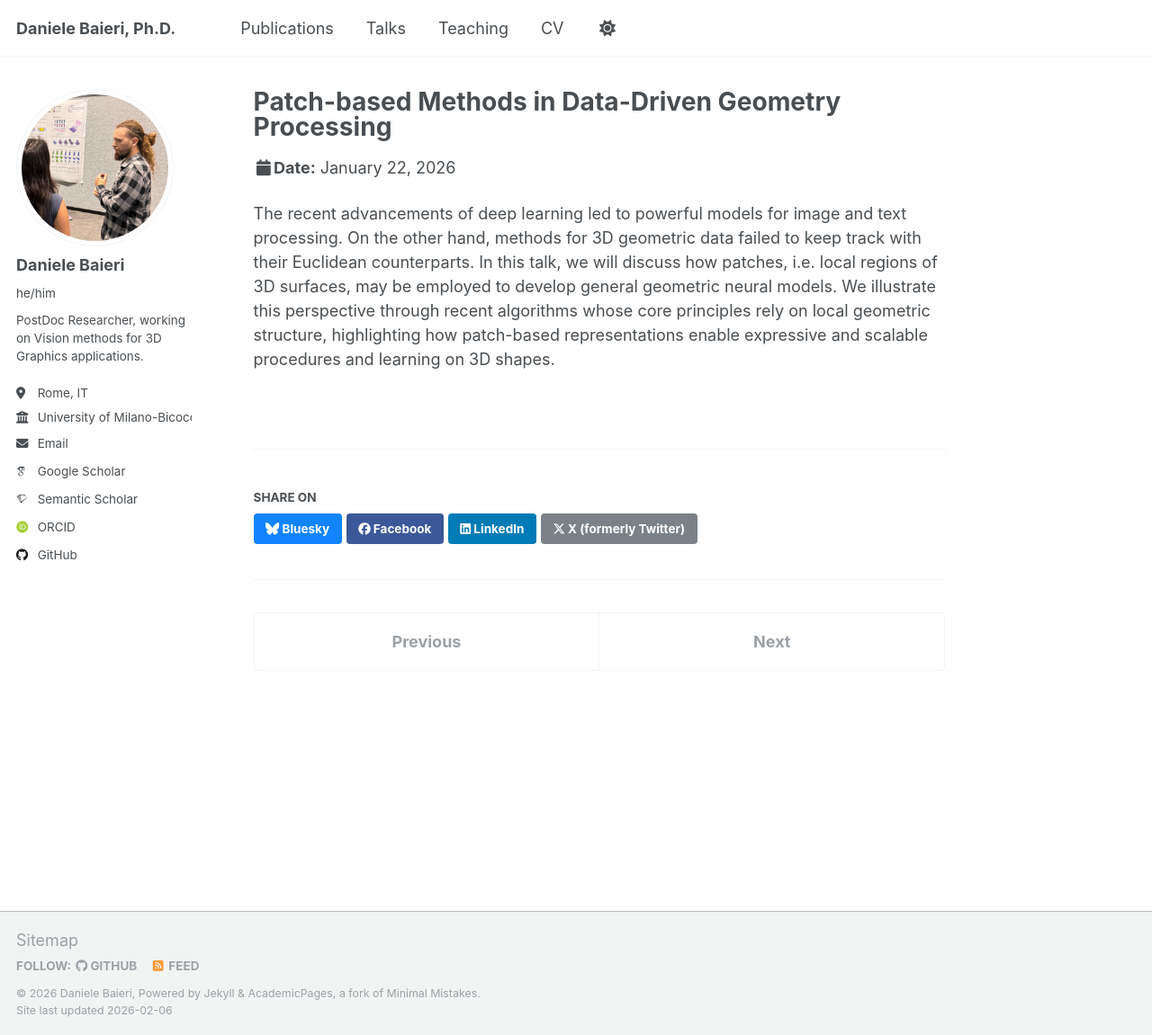
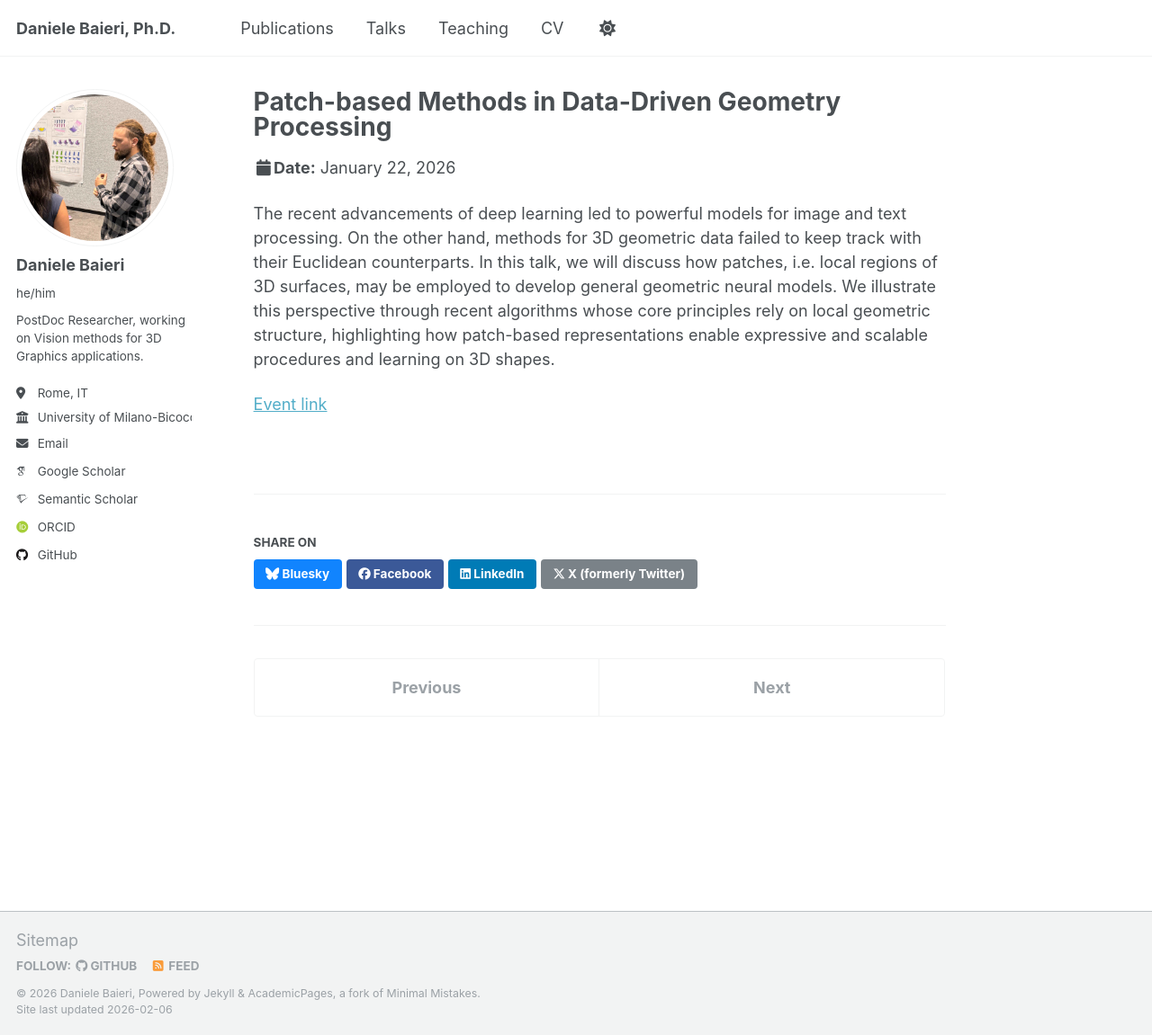
Before and after one commit to dbaieri/dbaieri.github.io, a Jekyll site: the page built from _talks/talk-polimi.md, in a window 1280 px wide and 1151 px high. Shown: the whole window at 90% size. Built offline with Jekyll 4.4.1, drawn with Linux system fonts in a browser that asks for light colours; some web fonts are replaced.

Commit message:
add talk link

```diff
--- a/_talks/talk-polimi.md
+++ b/_talks/talk-polimi.md
@@ -8,9 +8,12 @@ date: 2026-01-22
 location: "Milan, Italy"
 ---
 
+
 The recent advancements of deep learning led to powerful models for image and text processing.
 On the other hand, methods for 3D geometric data failed to keep track with their Euclidean counterparts.
 In this talk, we will discuss how patches, i.e. local regions of 3D surfaces, may be employed to
 develop general geometric neural models. We illustrate this perspective through recent algorithms whose
 core principles rely on local geometric structure, highlighting how patch-based representations enable
 expressive and scalable procedures and learning on 3D shapes.
+
+[Event link](https://www.deib.polimi.it/eng/events/details/3347)
```
